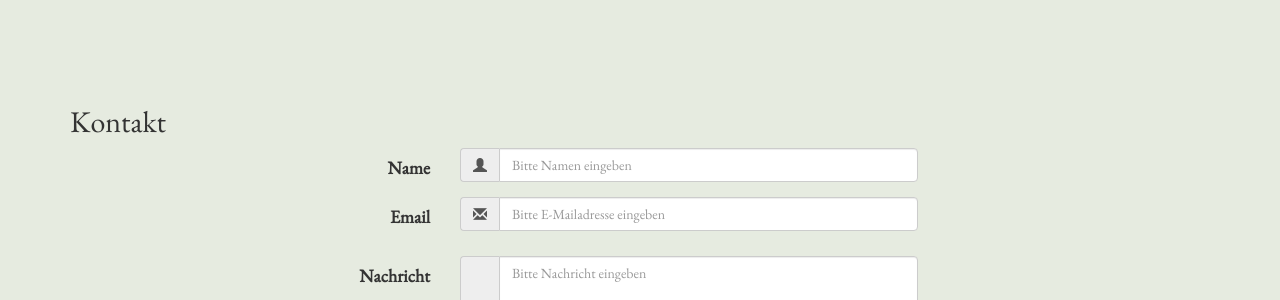
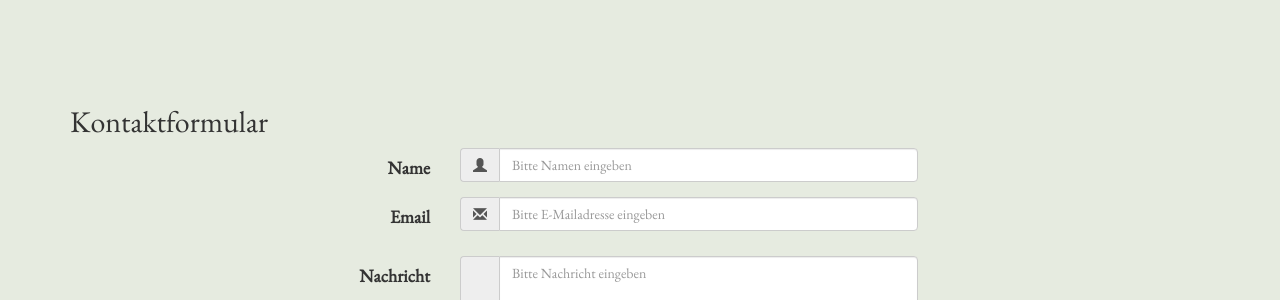
Before and after one commit to PowerShellConferenceEU/website-archive, a Jekyll site: the page built from de/index.html, in a window 1280 px wide and 900 px high, scrolled down 2832 px. Shown: the part 326-626 px from the top of the window. Built offline with Jekyll 4.4.1, drawn with Linux system fonts in a browser that asks for light colours; nearby versions of some CDN libraries; some web fonts are replaced; some of the changed lines change nothing that is shown.

Commit message:
Translation (Contact and legal stuff)

```diff
--- a/_data/contact.yml
+++ b/_data/contact.yml
@@ -10,7 +10,7 @@ en:
   success: "Success"
   successMessage: "Thanks for contacting us, we will get back to you shortly."
 de:
-  title: "Kontakt"
+  title: "Kontaktformular"
   name: "Name"
   namePlaceholder: "Bitte Namen eingeben"
   email: "Email"
--- a/_includes/de/legal.html
+++ b/_includes/de/legal.html
@@ -24,12 +24,12 @@ tobias@powertheshell.com
   <li>Der Inhalt der Seiten dieser Website dient nur zum Zweck der allgemeinen Information. Der Inhalt kann ohne Ankündigung geändert werden.</li>
   <li>Diese Website verwendet Cookies um Browsereinstellungen zu überwachen. Wenn Sie die Nutzung von Cookies erlaubt haben, können diese Informationen von uns gespeichert und an Dritte weitergegeben werden.</li>
   <li>Weder wir noch Dritte geben Garantie oder Gewähr für die Richtigkeit, Aktualität, Funktion, Vollständigkeit oder Tauglichkeit der auf dieser Website angebotenen Informationen und Materialien zu jedwedem Zweck. Sie akzeptieren, dass diese Informationen und Materialien Ungenauigkeiten und Fehler enthalten können. Wir schließen ausdrücklich jedwede Haftung für Fehler un Ungenauigkeiten im Rahmen der gesetzlichen Möglichkeit aus.</li>
-  <li>Your use of any information or materials on this website is entirely at your own risk, for which we shall not be liable. It shall be your own responsibility to ensure that any products, services or information available through this website meet your specific requirements.</li>
-  <li>This website contains material which is owned by or licensed to us. This material includes, but is not limited to, the design, layout, look, appearance and graphics. Reproduction is prohibited other than in accordance with the copyright notice, which forms part of these terms and conditions.</li>
-  <li>All trade marks reproduced in this website which are not the property of, or licensed to, the operator are acknowledged on the website.</li>
-  <li>Unauthorised use of this website may give rise to a claim for damages and/or be a criminal offence.</li>
-  <li>From time to time this website may also include links to other websites. These links are provided for your convenience to provide further information. They do not signify that we endorse the website(s). We have no responsibility for the content of the linked website(s).</li>
-  <li>Your use of this website and any dispute arising out of such use of the website is subject to the laws of Germany.</li>
+  <li>Die Verwendung jeglicher Informationen und Inhalte auf dieser Website geschieht vollständig auf eigene Gefahr, für welche wir nicht haftbar sind. Es obliegt Ihrer eigenen Verantwortung, dass alle Produkt, Dienstleistungen und Informationen, die auf dieser Website zur Verfügung gestellt werden, Ihren jeweiligen Bedürfnissen entsprechen.</li>
+  <li>Diese Website umfasst Inhalte, welche in unserem Besitz sind oder durch uns lizenziert sind. Zu diesen Inhalten gehören unter anderem das Design, die Gestaltung, das Aussehen, die Aufmachung and Grafiken. Nachahmungen sind verboten, wenn diese nicht im Einklang mit den Urheberrechtserklärungen, welche Teil dieser Allgemeinen Geschäftsbedingungen sind, erfolgen.</li>
+  <li>Alle Markenzeichen auf dieser Website, welche nicht Eigentum des Betreibers oder für diesen lizenziert sind, sind für diese Website bestätigt.</li>
+  <li>Eine unerlaubte Verwendung dieser Website kann Schadensersatzansprüche und/oder eine Anzeige aufgrund einer Straftat zur Folge haben.</li>
+  <li>Von Zeit zu Zeit kann diese Website auch Links zu anderen Websiten enthalten. Diese Links dienen dazu, Ihnen weitere Informationen zur Verfügung zu stellen. Dies bedeutet nicht, dass wir die Websiten vollständig gutheißen. Wir übernehmen keine Verantwortung für den Inhalt der verlinkten Websiten.</li>
+  <li>Die Nutzung dieser Website und alle entstehenden Konflikte, die sich im Rahmen der Nutzun der Website ergeben, unterliegen der deutschen Gesetzgebung.</li>
 </ul>
       </div>
       <div class="modal-footer">
```
